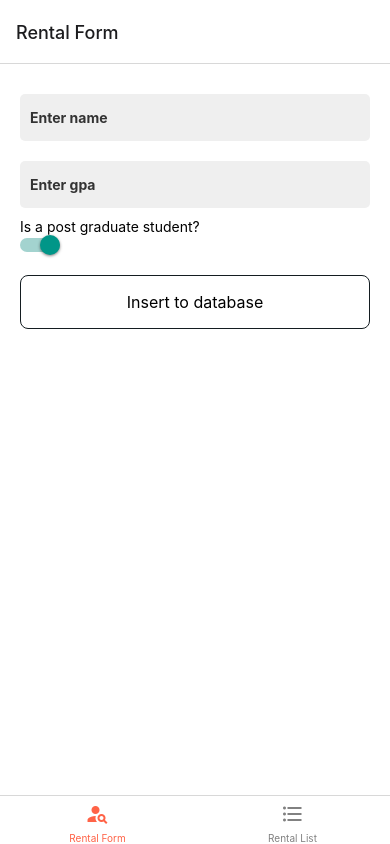
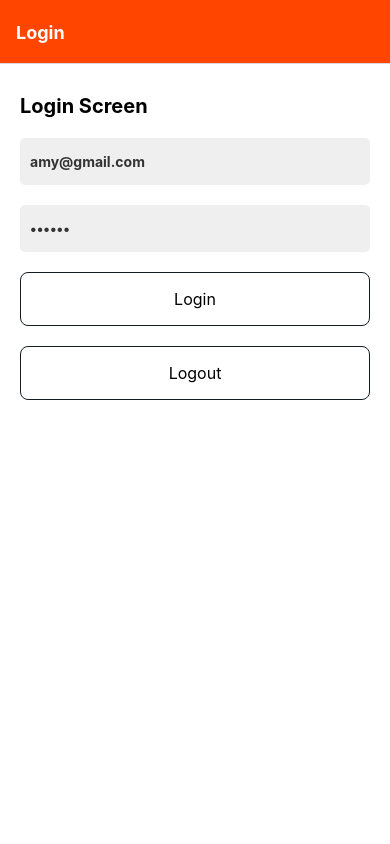
Before and after one commit to Fionajiangfj/EV, a React Native app in the folder EV_Rent/OwnerApp/: screen /Login in a window 390 px wide. Built offline with nearby package versions, Linux system fonts and the light colour scheme.

Commit message:
login and navigation for owner app done

```diff
--- a/EV_Rent/OwnerApp/App.js
+++ b/EV_Rent/OwnerApp/App.js
@@ -3,27 +3,59 @@ import { StyleSheet, Text, View } from 'react-native';
 
 import { NavigationContainer } from '@react-navigation/native';
 import { createBottomTabNavigator } from '@react-navigation/bottom-tabs';
+import { createNativeStackNavigator } from '@react-navigation/native-stack';
+import { createStackNavigator } from '@react-navigation/stack';
 
 // screens
 import RentalFromScreen from './screens/RentalFormScreen';
 import MyRentalListScreen from './screens/MyRentalListScreen';
+import LoginScreen from './screens/LoginScreen';
+import ManageBookingsScreen from './screens/ManageBookingsScreen';
 
 // icons
 import { MaterialIcons } from '@expo/vector-icons';
+import { AntDesign } from '@expo/vector-icons';
 
 const Tab = createBottomTabNavigator();
+const Stack = createStackNavigator();
+// const Stack = createNativeStackNavigator();
 
 export default function App() {
   return (
     <NavigationContainer>
-      <Tab.Navigator
-        screenOptions={({ route }) => ({
-          tabBarIcon: ({ focused, color, size })=> {
+      <StackNavigator />
+    </NavigationContainer>
+  );
+}
+
+
+function StackNavigator() {
+  return (
+    <Stack.Navigator initialRouteName='Login'
+      screenOptions={{
+        headerStyle: { backgroundColor: 'orangered' },
+        headerTintColor: '#fff',
+        headerTitleStyle: { fontWeight: 'bold' },
+      }
+      }>
+      <Stack.Screen name="Login" component={LoginScreen} />
+      <Stack.Screen name="Home" component={TabNavigator} />
+    </Stack.Navigator>
+  );
+}
+
+function TabNavigator() {
+  return (
+    <Tab.Navigator screenOptions={({ route }) => ({
+      tabBarIcon: ({ focused, color, size }) => {
         if (route.name == "Rental Form") {
-              return <MaterialIcons name="person-search" size={24} color={color} />
+          return <AntDesign name="form" size={24} color={color} />
         }
         if (route.name === "Rental List") {
           return <MaterialIcons name="format-list-bulleted" size={24} color={color} />
+        }
+        if (route.name === "Manage Bookings") {
+          return <MaterialIcons name="manage-accounts" size={24} color={color} />
         }
       },
       tabBarActiveTintColor: 'tomato',
@@ -32,10 +64,11 @@ export default function App() {
     >
       <Tab.Screen name="Rental Form" component={RentalFromScreen} />
       <Tab.Screen name="Rental List" component={MyRentalListScreen} />
+      <Tab.Screen name="Manage Bookings" component={ManageBookingsScreen} />
     </Tab.Navigator>
-    </NavigationContainer>
   );
 }
+
 
 const styles = StyleSheet.create({
   container: {
--- a/EV_Rent/OwnerApp/firebaseConfig.js
+++ b/EV_Rent/OwnerApp/firebaseConfig.js
@@ -1,10 +1,10 @@
 // Import the functions you need from the SDKs you need
 import { initializeApp } from "firebase/app";
+import { getFirestore } from "firebase/firestore";
+import { getAuth } from "firebase/auth"
 // TODO: Add SDKs for Firebase products that you want to use
 // https://firebase.google.com/docs/web/setup#available-libraries
 
-// Import Firestore library
-import { getFirestore } from "firebase/firestore";
 
 // Your web app's Firebase configuration
 const firebaseConfig = {
@@ -23,4 +23,6 @@ const app = initializeApp(firebaseConfig);
 const db = getFirestore(app);
 
 // Export firestore database so the rest of the app can access
-export { db };
+const auth = getAuth(app)
+
+export {db, auth}
--- a/EV_Rent/OwnerApp/package.json
+++ b/EV_Rent/OwnerApp/package.json
@@ -13,6 +13,7 @@
     "@expo/vector-icons": "^14.0.0",
     "@react-navigation/bottom-tabs": "^6.5.20",
     "@react-navigation/native": "^6.1.17",
+    "@react-navigation/native-stack": "^6.9.26",
     "@react-navigation/stack": "^6.3.29",
     "expo": "~50.0.14",
     "expo-status-bar": "~1.11.1",
@@ -20,6 +21,8 @@
     "react": "18.2.0",
     "react-dom": "18.2.0",
     "react-native": "0.73.6",
+    "react-native-safe-area-context": "^4.9.0",
+    "react-native-screens": "^3.30.1",
     "react-native-web": "~0.19.6"
   },
   "devDependencies": {
--- a/EV_Rent/OwnerApp/screens/LoginScreen.js
+++ b/EV_Rent/OwnerApp/screens/LoginScreen.js
@@ -1,9 +1,120 @@
-import { Text } from "react-native";
+import { useState, useEffect } from 'react';
+import {View, Text, TextInput, StyleSheet, Pressable} from 'react-native';
 
-const LoginScreen = () => {
-    return (
-        <Text>Login Screen</Text>
-    )
+// import the auth variable
+import { auth } from '../firebaseConfig';
+import { signInWithEmailAndPassword, signOut } from 'firebase/auth';
+
+
+const LoginScreen = ({ navigation, route }) => {
+
+    const [usernameFromUI, setUsernameFromUI] = useState("amy@gmail.com");
+    const [passwordFromUI, setPasswordFromUI] = useState("123456");
+
+    const onLoginClicked = async () => {
+        //verify credentials
+        try {
+            const userCredential = await signInWithEmailAndPassword(auth, usernameFromUI, passwordFromUI)
+            // who is the current user?
+            console.log("Who is the currently logged in user")
+            console.log(auth.currentUser)
+            // alert(`Login success! ${auth.currentUser.uid}`)
+
+
+            navigation.replace('Home');
+
+
+        } catch(err) {
+            console.log(err)
+        }
+
+
+    }
+
+    const onLogoutClicked = async () => {
+        try {
+            // 1. check if a user is currently logged in
+            if (auth.currentUser === null) {
+                alert("Sorry, no user is logged in.")
+            }
+            else {
+                await signOut(auth)
+                alert("Logout complete!")
+            }
+        } catch (err) {
+            console.log(err)
+        }
+    }
+
+    return(
+
+        <View style={styles.container}>
+            <Text style={styles.headerText}>
+            Login Screen</Text>
+
+            <TextInput
+                style={styles.tb}
+                placeholder="peter@gmail.com"
+                textContentType="emailAddress"
+                autoCapitalize="none"
+                value={usernameFromUI}
+                onChangeText={setUsernameFromUI}
+            />
+            <TextInput
+                style={styles.tb}
+                placeholder="Enter your password"
+                secureTextEntry={true}
+                autoCapitalize="none"
+                value={passwordFromUI}
+                onChangeText={setPasswordFromUI}
+            />
+
+            <Pressable style={styles.btn}>
+                <Text style={styles.btnLabel} onPress={onLoginClicked}>Login</Text>
+            </Pressable>
+            <Pressable style={styles.btn}>
+                <Text style={styles.btnLabel} onPress={onLogoutClicked}>Logout</Text>
+            </Pressable>
+
+        </View>
+    );
 }
 
+const styles = StyleSheet.create({
+    container: {
+        flex: 1,
+        backgroundColor: '#fff',
+        padding:20,
+      },
+    btn: {
+        borderWidth:1,
+        borderColor:"#141D21",
+        borderRadius:8,
+        paddingVertical:16,
+        marginVertical:10
+    },
+    btnLabel: {
+        fontSize:16,
+        textAlign:"center"
+    },
+    tb: {
+        width:"100%",
+        borderRadius:5,
+        backgroundColor:"#efefef",
+        color:"#333",
+        fontWeight:"bold",
+        paddingHorizontal:10,
+        paddingVertical:15,
+        marginVertical:10,
+    },
+    formLabel: {
+        fontSize:16,
+    },
+    headerText: {
+        fontSize:20,
+        fontWeight:"bold",
+        marginVertical:10
+    }
+});
+
 export default LoginScreen;
--- a/EV_Rent/OwnerApp/screens/ManageBookingsScreen.js
+++ b/EV_Rent/OwnerApp/screens/ManageBookingsScreen.js
@@ -0,0 +1,9 @@
+import { Text } from "react-native";
+
+const ManageBookingsScreen = () => {
+    return (
+        <Text>Manage Bookings Screen</Text>
+    )
+}
+
+export default ManageBookingsScreen;
```
Also changed, not shown: 2 other files (tests, documents, lock files or other folders). Lines whose indentation alone changed are shown as unchanged.
